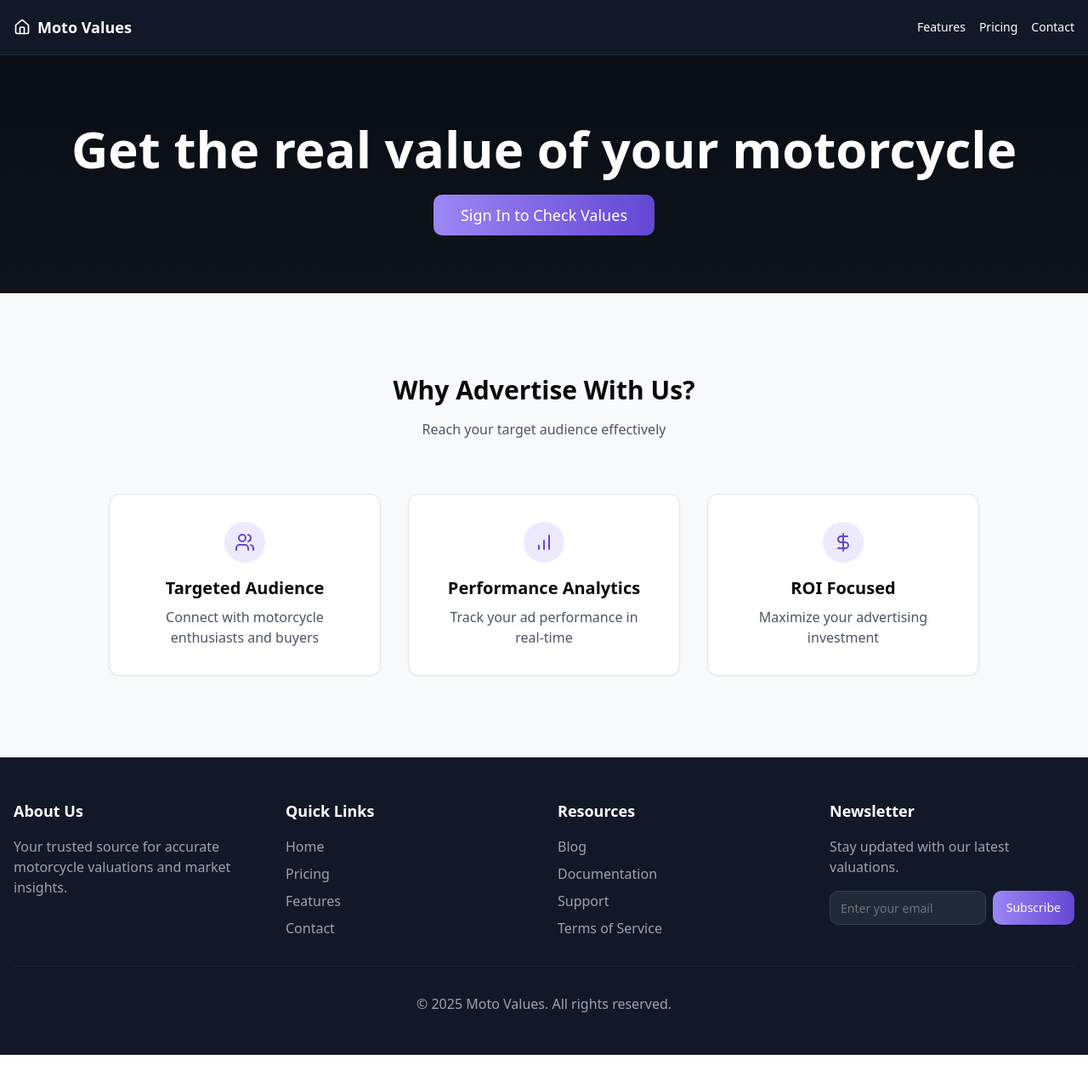
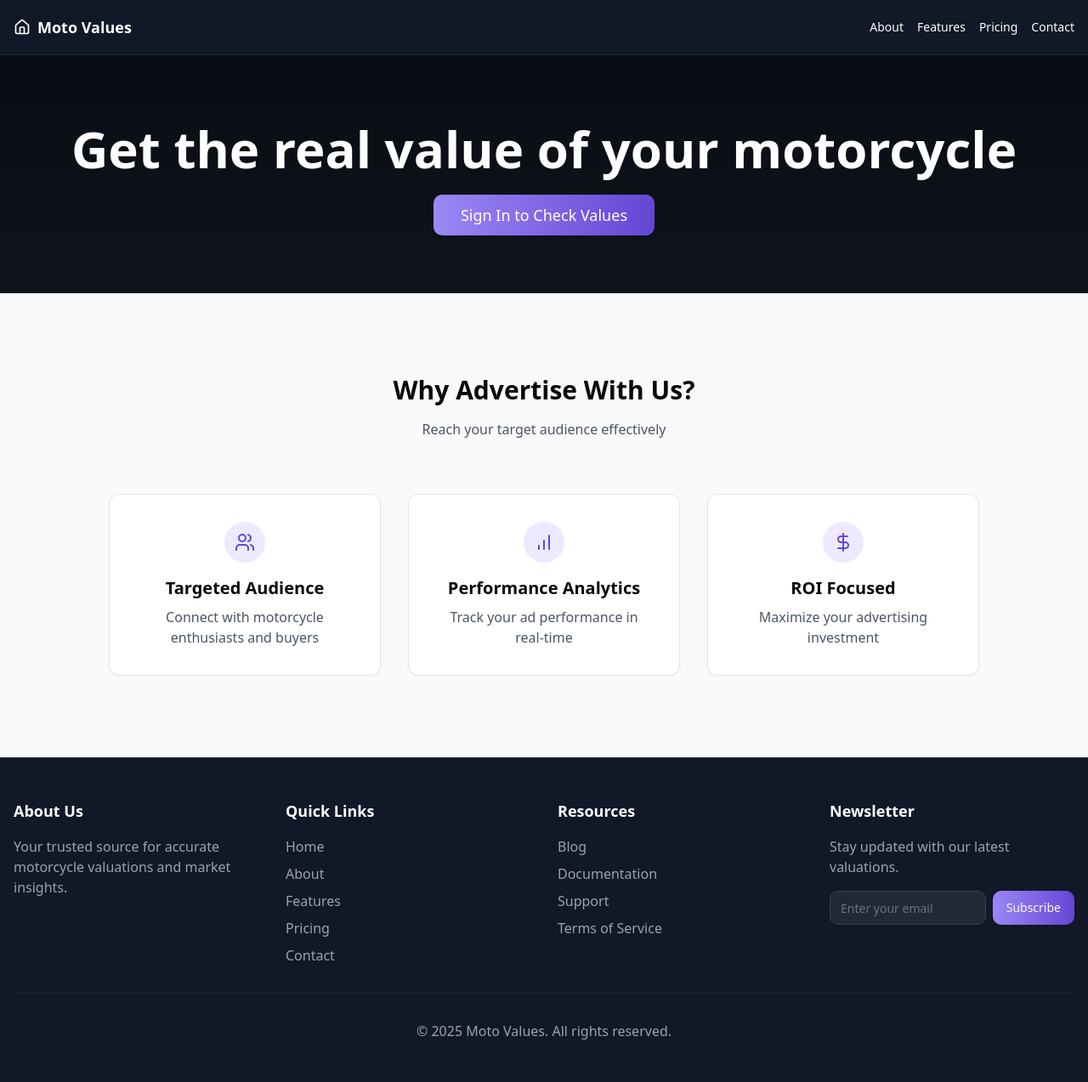
Before and after one commit to directconnected/rider-basecamp, a React (Vite) app: page / in a window 1280 px wide. Shown: the whole page at 85% size. Before the commit the page ends 1241 px from the top, so only its background shows below. Built offline with nearby package versions, Linux system fonts and the light colour scheme.

Commit message:
Update navigation and footer links
Added "About", "Features", "Pricing", and "Contact" links to the header navigation.  Updated the footer to include the "About" link in the links section.  Sitelinks were also updated.

```diff
--- a/src/components/Navigation.tsx
+++ b/src/components/Navigation.tsx
@@ -18,6 +18,14 @@ const Navigation = () => {
             </Link>
           </div>
           <nav className="hidden md:flex items-center space-x-4">
+            <Link
+              to="/about"
+              className={`text-sm text-white hover:text-theme-400 transition-colors ${
+                location.pathname === "/about" ? "text-theme-400" : ""
+              }`}
+            >
+              About
+            </Link>
             <Link
               to="/features"
               className={`text-sm text-white hover:text-theme-400 transition-colors ${
--- a/src/pages/Index.tsx
+++ b/src/pages/Index.tsx
@@ -1,6 +1,6 @@
 
 import React, { useEffect, useState } from "react";
-import { useNavigate } from "react-router-dom";
+import { useNavigate, Link } from "react-router-dom";
 import { Button } from "@/components/ui/button";
 import { Card } from "@/components/ui/card";
 import { Input } from "@/components/ui/input";
@@ -130,19 +130,20 @@ const Index = () => {
               <div>
                 <h3 className="font-bold text-lg mb-4">Quick Links</h3>
                 <ul className="space-y-2">
-                  <li><a href="/" className="text-gray-400 hover:text-theme-400 transition-colors">Home</a></li>
-                  <li><a href="/pricing" className="text-gray-400 hover:text-theme-400 transition-colors">Pricing</a></li>
-                  <li><a href="/features" className="text-gray-400 hover:text-theme-400 transition-colors">Features</a></li>
-                  <li><a href="/contact" className="text-gray-400 hover:text-theme-400 transition-colors">Contact</a></li>
+                  <li><Link to="/" className="text-gray-400 hover:text-theme-400 transition-colors">Home</Link></li>
+                  <li><Link to="/about" className="text-gray-400 hover:text-theme-400 transition-colors">About</Link></li>
+                  <li><Link to="/features" className="text-gray-400 hover:text-theme-400 transition-colors">Features</Link></li>
+                  <li><Link to="/pricing" className="text-gray-400 hover:text-theme-400 transition-colors">Pricing</Link></li>
+                  <li><Link to="/contact" className="text-gray-400 hover:text-theme-400 transition-colors">Contact</Link></li>
                 </ul>
               </div>
               <div>
                 <h3 className="font-bold text-lg mb-4">Resources</h3>
                 <ul className="space-y-2">
-                  <li><a href="#" className="text-gray-400 hover:text-theme-400 transition-colors">Blog</a></li>
-                  <li><a href="#" className="text-gray-400 hover:text-theme-400 transition-colors">Documentation</a></li>
-                  <li><a href="#" className="text-gray-400 hover:text-theme-400 transition-colors">Support</a></li>
-                  <li><a href="#" className="text-gray-400 hover:text-theme-400 transition-colors">Terms of Service</a></li>
+                  <li><Link to="/blog" className="text-gray-400 hover:text-theme-400 transition-colors">Blog</Link></li>
+                  <li><Link to="/docs" className="text-gray-400 hover:text-theme-400 transition-colors">Documentation</Link></li>
+                  <li><Link to="/support" className="text-gray-400 hover:text-theme-400 transition-colors">Support</Link></li>
+                  <li><Link to="/terms" className="text-gray-400 hover:text-theme-400 transition-colors">Terms of Service</Link></li>
                 </ul>
               </div>
               <div>
```
